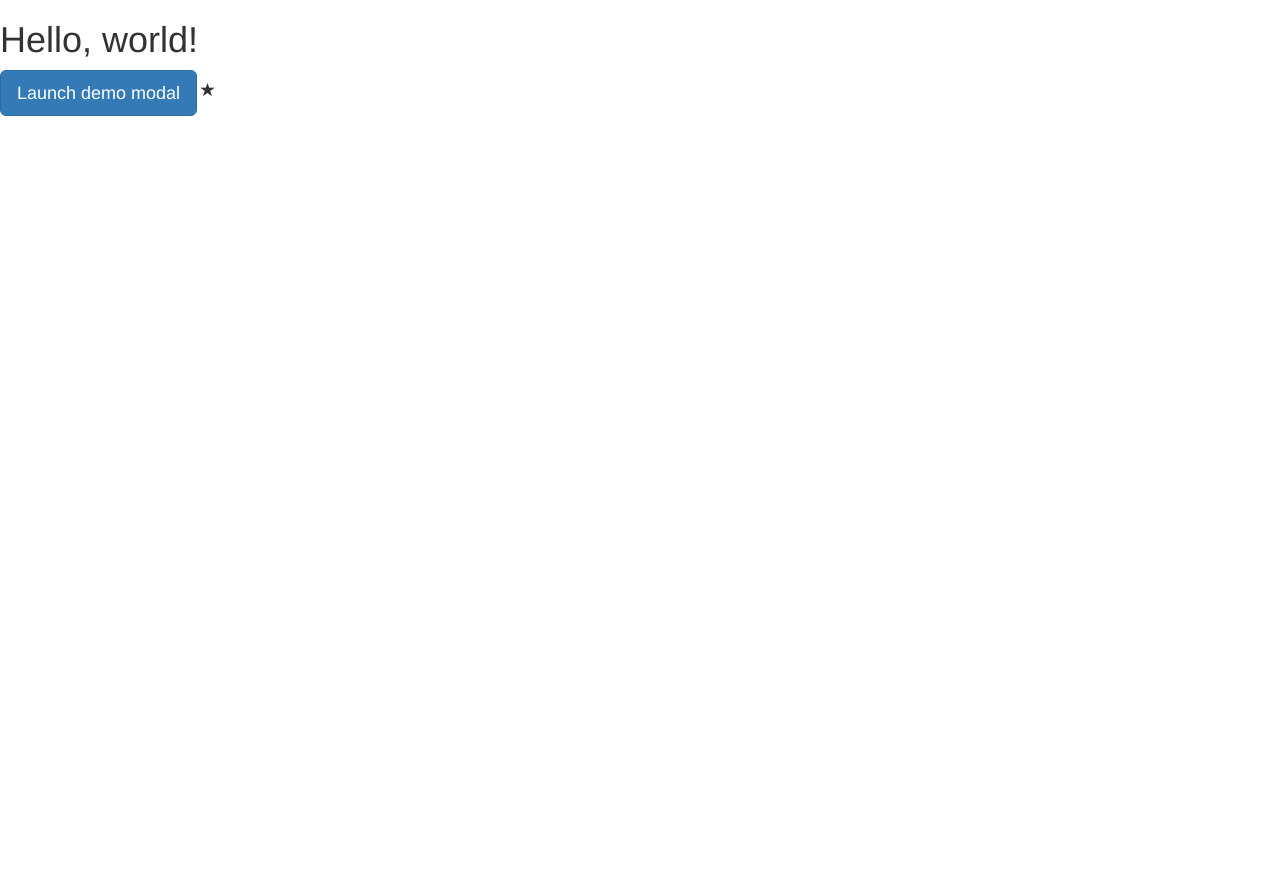
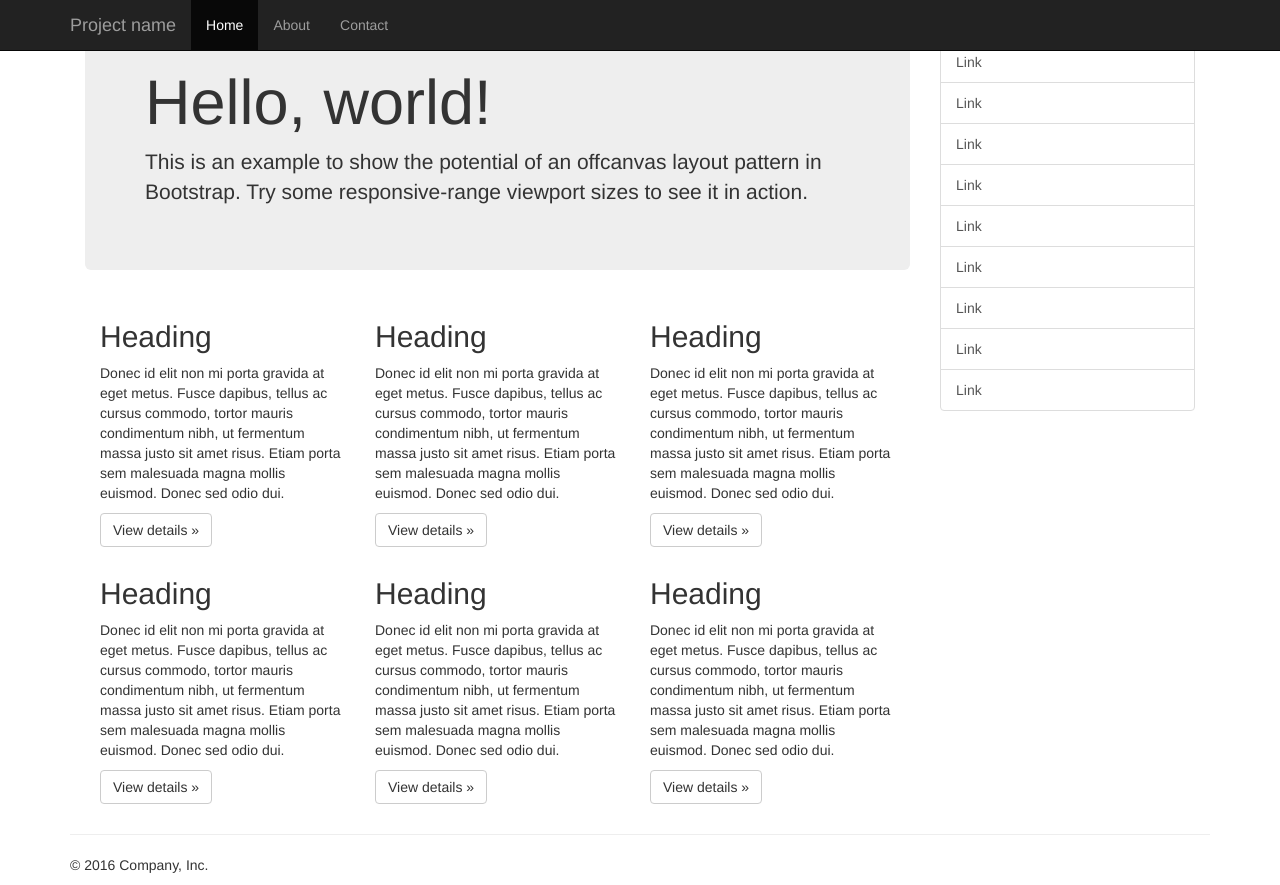
Before and after one commit to andresilva96/pwa, a plain HTML site: page index.html in a window 1280 px wide. Before the commit the page ends 800 px from the top, so only its background shows below. Drawn offline with nearby package versions, Linux system fonts and the light colour scheme.

Commit message:
quinto commit

```diff
--- a/index.html
+++ b/index.html
@@ -24,36 +24,108 @@
     <link rel="manifest" href="manifest.json">
   </head>
   <body>
-    <h1>Hello, world!</h1>
+  <nav class="navbar navbar-fixed-top navbar-inverse">
+    <div class="container">
+      <div class="navbar-header">
+        <button type="button" class="navbar-toggle collapsed" data-toggle="collapse" data-target="#navbar" aria-expanded="false" aria-controls="navbar">
+          <span class="sr-only">Toggle navigation</span>
+          <span class="icon-bar"></span>
+          <span class="icon-bar"></span>
+          <span class="icon-bar"></span>
+        </button>
+        <a class="navbar-brand" href="#">Project name</a>
+      </div>
+      <div id="navbar" class="collapse navbar-collapse">
+        <ul class="nav navbar-nav">
+          <li class="active"><a href="#">Home</a></li>
+          <li><a href="#about">About</a></li>
+          <li><a href="#contact">Contact</a></li>
+        </ul>
+      </div><!-- /.nav-collapse -->
+    </div><!-- /.container -->
+  </nav><!-- /.navbar -->
+
+  <div class="container">
+
+    <div class="row row-offcanvas row-offcanvas-right">
+
+      <div class="col-xs-12 col-sm-9">
+        <p class="pull-right visible-xs">
+          <button type="button" class="btn btn-primary btn-xs" data-toggle="offcanvas">Toggle nav</button>
+        </p>
+        <div class="jumbotron">
+          <h1>Hello, world!</h1>
+          <p>This is an example to show the potential of an offcanvas layout pattern in Bootstrap. Try some responsive-range viewport sizes to see it in action.</p>
+        </div>
+        <div class="row">
+          <div class="col-xs-6 col-lg-4">
+            <h2>Heading</h2>
+            <p>Donec id elit non mi porta gravida at eget metus. Fusce dapibus, tellus ac cursus commodo, tortor mauris condimentum nibh, ut fermentum massa justo sit amet risus. Etiam porta sem malesuada magna mollis euismod. Donec sed odio dui. </p>
+            <p><a class="btn btn-default" href="#" role="button">View details »</a></p>
+          </div><!--/.col-xs-6.col-lg-4-->
+          <div class="col-xs-6 col-lg-4">
+            <h2>Heading</h2>
+            <p>Donec id elit non mi porta gravida at eget metus. Fusce dapibus, tellus ac cursus commodo, tortor mauris condimentum nibh, ut fermentum massa justo sit amet risus. Etiam porta sem malesuada magna mollis euismod. Donec sed odio dui. </p>
+            <p><a class="btn btn-default" href="#" role="button">View details »</a></p>
+          </div><!--/.col-xs-6.col-lg-4-->
+          <div class="col-xs-6 col-lg-4">
+            <h2>Heading</h2>
+            <p>Donec id elit non mi porta gravida at eget metus. Fusce dapibus, tellus ac cursus commodo, tortor mauris condimentum nibh, ut fermentum massa justo sit amet risus. Etiam porta sem malesuada magna mollis euismod. Donec sed odio dui. </p>
+            <p><a class="btn btn-default" href="#" role="button">View details »</a></p>
+          </div><!--/.col-xs-6.col-lg-4-->
+          <div class="col-xs-6 col-lg-4">
+            <h2>Heading</h2>
+            <p>Donec id elit non mi porta gravida at eget metus. Fusce dapibus, tellus ac cursus commodo, tortor mauris condimentum nibh, ut fermentum massa justo sit amet risus. Etiam porta sem malesuada magna mollis euismod. Donec sed odio dui. </p>
+            <p><a class="btn btn-default" href="#" role="button">View details »</a></p>
+          </div><!--/.col-xs-6.col-lg-4-->
+          <div class="col-xs-6 col-lg-4">
+            <h2>Heading</h2>
+            <p>Donec id elit non mi porta gravida at eget metus. Fusce dapibus, tellus ac cursus commodo, tortor mauris condimentum nibh, ut fermentum massa justo sit amet risus. Etiam porta sem malesuada magna mollis euismod. Donec sed odio dui. </p>
+            <p><a class="btn btn-default" href="#" role="button">View details »</a></p>
+          </div><!--/.col-xs-6.col-lg-4-->
+          <div class="col-xs-6 col-lg-4">
+            <h2>Heading</h2>
+            <p>Donec id elit non mi porta gravida at eget metus. Fusce dapibus, tellus ac cursus commodo, tortor mauris condimentum nibh, ut fermentum massa justo sit amet risus. Etiam porta sem malesuada magna mollis euismod. Donec sed odio dui. </p>
+            <p><a class="btn btn-default" href="#" role="button">View details »</a></p>
+          </div><!--/.col-xs-6.col-lg-4-->
+        </div><!--/row-->
+      </div><!--/.col-xs-12.col-sm-9-->
+
+      <div class="col-xs-6 col-sm-3 sidebar-offcanvas" id="sidebar">
+        <div class="list-group">
+          <a href="#" class="list-group-item active">Link</a>
+          <a href="#" class="list-group-item">Link</a>
+          <a href="#" class="list-group-item">Link</a>
+          <a href="#" class="list-group-item">Link</a>
+          <a href="#" class="list-group-item">Link</a>
+          <a href="#" class="list-group-item">Link</a>
+          <a href="#" class="list-group-item">Link</a>
+          <a href="#" class="list-group-item">Link</a>
+          <a href="#" class="list-group-item">Link</a>
+          <a href="#" class="list-group-item">Link</a>
+        </div>
+      </div><!--/.sidebar-offcanvas-->
+    </div><!--/row-->
+
+    <hr>
+
+    <footer>
+      <p>© 2016 Company, Inc.</p>
+    </footer>
+
+  </div><!--/.container-->
 
 
-	<!-- Button trigger modal -->
-<button type="button" class="btn btn-primary btn-lg" data-toggle="modal" data-target="#myModal">
-  Launch demo modal
-</button>
+  <!-- Bootstrap core JavaScript
+  ================================================== -->
+  <!-- Placed at the end of the document so the pages load faster -->
+  <script src="https://ajax.googleapis.com/ajax/libs/jquery/1.12.4/jquery.min.js"></script>
+  <script>window.jQuery || document.write('<script src="../../assets/js/vendor/jquery.min.js"><\/script>')</script>
+  <script src="../../dist/js/bootstrap.min.js"></script>
+  <!-- IE10 viewport hack for Surface/desktop Windows 8 bug -->
+  <script src="../../assets/js/ie10-viewport-bug-workaround.js"></script>
+  <script src="offcanvas.js"></script>
 
-<!-- Modal -->
-<div class="modal fade" id="myModal" tabindex="-1" role="dialog" aria-labelledby="myModalLabel">
-  <div class="modal-dialog" role="document">
-    <div class="modal-content">
-      <div class="modal-header">
-        <button type="button" class="close" data-dismiss="modal" aria-label="Close"><span aria-hidden="true">&times;</span></button>
-        <h4 class="modal-title" id="myModalLabel">Modal title</h4>
-      </div>
-      <div class="modal-body">
-        ...
-      </div>
-      <div class="modal-footer">
-        <button type="button" class="btn btn-default" data-dismiss="modal">Close</button>
-        <button type="button" class="btn btn-primary">Save changes</button>
-      </div>
-    </div>
-  </div>
-</div>
-
-
-
-  <span class="glyphicon glyphicon-star" aria-hidden="true"></span>
 
   </body>
 </html>
```
